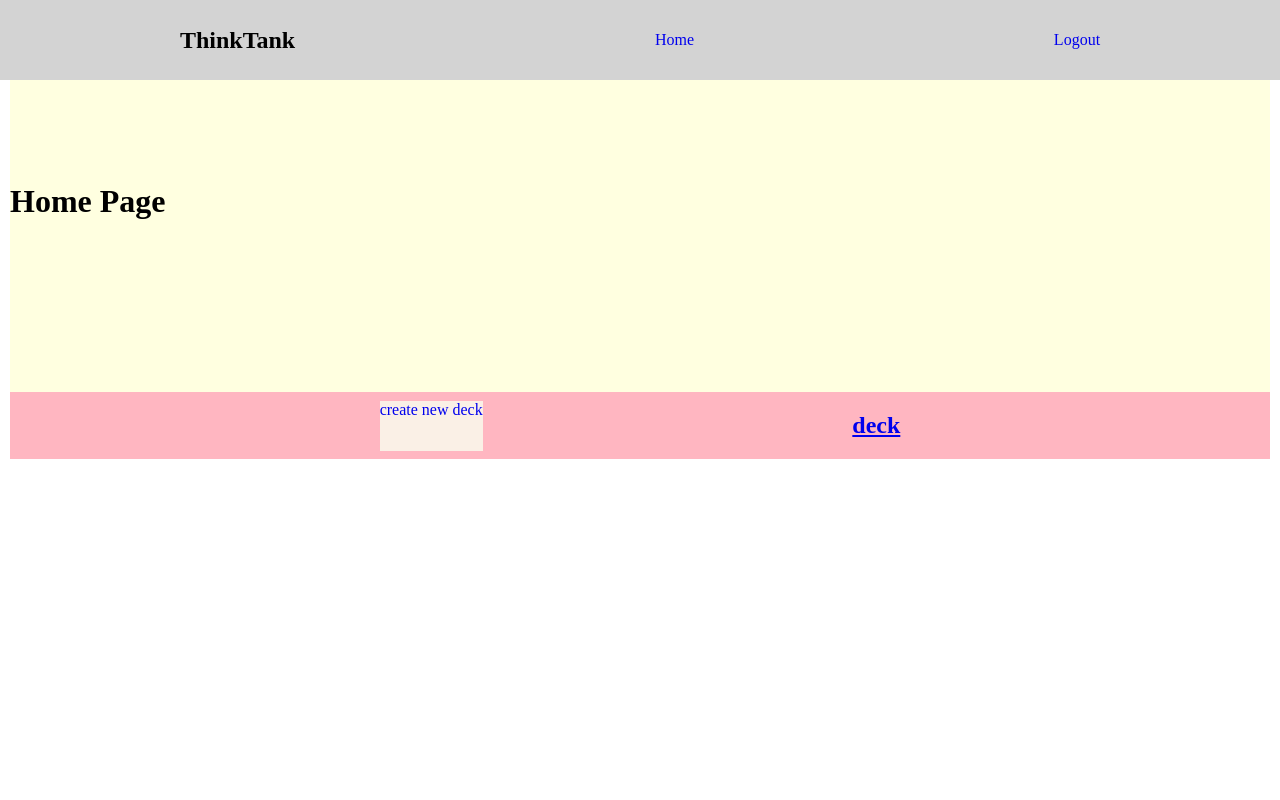
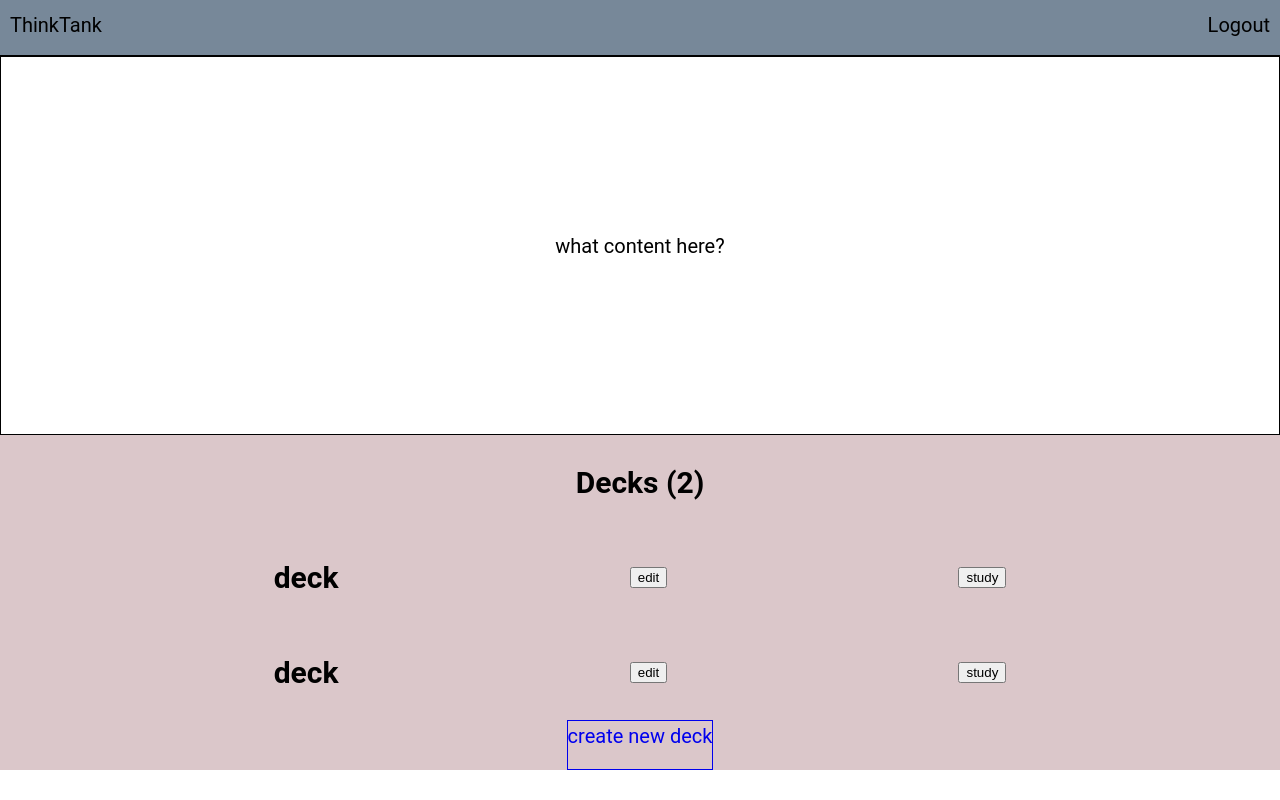
Before and after one commit to challey17/thinktank-client, a React (Create React App) app: page /home in a window 1280 px wide. Built offline with nearby package versions, Linux system fonts and the light colour scheme.

Commit message:
wireframing

```diff
--- a/src/App.css
+++ b/src/App.css
@@ -5,65 +5,75 @@
 body {
   margin: 0;
 }
+
 .App {
-  /*display: flex; */
-  align-items: center;
-  justify-content: center;
-  padding: 10px;
+  margin: 0;
+  background-color: #ffffff;
+  font-family: "Roboto", sans-serif;
 
-  margin: 0 auto;
-  min-height: 60vh;
-  height: 100%;
-  width: 100%;
+  font-size: 20px;
+  color: black;
+  text-align: center;
+  line-height: 1.5;
 }
 /* landing page*/
 .landing-page {
-  background-color: grey;
   margin-top: 30%;
   padding-top: 5px;
   padding-bottom: 5px;
 }
 
-.landing-page link {
-  text-decoration: none;
-}
-/* nav bar */
-.navbar {
-  position: fixed;
-  display: flex;
-  justify-content: space-around;
-  align-items: center;
-  min-height: 10vh;
-  background-color: lightgray;
-  top: 0;
-  left: 0;
-  right: 0;
-  z-index: 10;
+.landing-page h2 {
+  padding: 5px;
 }
 
-.navlinks {
+.landing-page p {
+  padding: 10px;
+}
+.landing-button {
+  border: 1px solid;
+  border-radius: 4px;
+  color: black;
   text-decoration: none;
+  margin: 10px;
+  padding: 5px;
 }
 
-/*header */
+/* NAV */
 
-header {
-  background-color: lightyellow;
-  padding: 12% 0;
+.navbar {
+  border-bottom: 1px solid;
+  padding-bottom: 5px;
+  display: flex;
+  flex-direction: row;
+  min-height: 40px;
+  background-color: lightslategray;
+  align-items: center;
+  justify-content: space-between;
+}
+.navlinks {
+  padding: 10px;
+  text-decoration: none;
+  color: black;
 }
 
 /* homepage main page */
 
+header {
+  border: 1px solid;
+  padding: 12% 0;
+}
+
 .deck-display-container {
-  background-color: lightpink;
-  min-width: 600px;
+  background-color: rgb(219, 199, 202);
   display: flex;
+  flex-direction: column;
   justify-content: space-evenly;
   align-items: center;
 }
 
 .create-new-deck {
-  background-color: linen;
+  border: 1px solid;
   min-height: 50px;
   min-width: 50px;
   text-decoration: none;
@@ -78,6 +88,16 @@ header {
 .decklist h2 {
   margin-left: 10px;
   margin-right: 10px;
+}
+
+.deck-link {
+  text-decoration: none;
+  color: black;
+  width: 80vw;
+  display: flex;
+  flex-direction: row;
+  align-items: center;
+  justify-content: space-around;
 }
 
 /* study cards page */
--- a/src/App.js
+++ b/src/App.js
@@ -16,7 +16,7 @@ class App extends Component {
   render() {
     return (
       <Context.Provider value={this.state}>
-        <main className="App">
+        <div className="App">
           <Route exact path="/" component={LandingPage} />
           <Route
             exact
@@ -33,7 +33,7 @@ class App extends Component {
             path="/exampledeck/:id"
             render={(props) => <Cards data={data} {...props} />}
           />
-        </main>
+        </div>
       </Context.Provider>
     );
   }
--- a/src/Deck/Deck.js
+++ b/src/Deck/Deck.js
@@ -5,8 +5,10 @@ export default class Deck extends React.Component {
   render() {
     return (
       <div>
-        <Link to={"/exampledeck/2"} className="card-deck">
+        <Link to={"/exampledeck/2"} className="deck-link">
           <h1> deck </h1>
+          <button className="deck-button">edit</button>
+          <button className="deck-button">study</button>
         </Link>
       </div>
     );
--- a/src/DeckList/DeckList.js
+++ b/src/DeckList/DeckList.js
@@ -6,6 +6,7 @@ export default class DeckList extends React.Component {
     return (
       <div>
         <Deck />
+        <Deck />
       </div>
     );
   }
--- a/src/HomePage/HomePage.js
+++ b/src/HomePage/HomePage.js
@@ -3,15 +3,8 @@ import DeckList from "../DeckList/DeckList";
 import Navbar from "../NavBar/NavBar";
 import { Link } from "react-router-dom";
 
-// CreateDeck and DeckList components will live here
 export default class HomePage extends Component {
-  // constructor(props) {
-  //   super(props);
-  //   this.state = {};
-  // }
-
   render() {
-    //console.log(this.props.data.decks);
     return (
       <div>
         <nav>
@@ -19,16 +12,14 @@ export default class HomePage extends Component {
         </nav>
         <main className="homepage-body">
           <header>
-            <h1>Home Page</h1>
+            <p>what content here?</p>
           </header>
           <section className="deck-display-container">
+            <h2>Decks (2)</h2>
+            <DeckList />
             <Link to={"/createdeck"} className="create-new-deck">
               create new deck
             </Link>
-
-            <div className="decklist">
-              <DeckList />
-            </div>
           </section>
         </main>
       </div>
--- a/src/LandingPage/LandingPage.js
+++ b/src/LandingPage/LandingPage.js
@@ -6,11 +6,11 @@ export default function LandingPage() {
     <div className="landing-page">
       <h2>ThinkTank</h2>
       <p>This is a blurb about the app that will be short and sweet.</p>
-      <Link to="/login" className="button login-button">
+      <Link to="/login" className="landing-button">
         {" "}
         login
       </Link>
-      <Link to="/signup" className="button signup-button">
+      <Link to="/signup" className="landing-button">
         {" "}
         sign-up
       </Link>
--- a/src/NavBar/NavBar.js
+++ b/src/NavBar/NavBar.js
@@ -5,11 +5,10 @@ import { Link } from "react-router-dom";
 export default function NavBar() {
   return (
     <div className="navbar">
-      <h1>ThinkTank</h1>
-      <Link to={`/home`} className=" button navlinks">
-        Home
+      <Link to={`/home`} className="navlinks">
+        ThinkTank
       </Link>
-      <Link to={`/`} className=" button navlinks">
+      <Link to={`/`} className="navlinks">
         {" "}
         Logout
       </Link>
```
